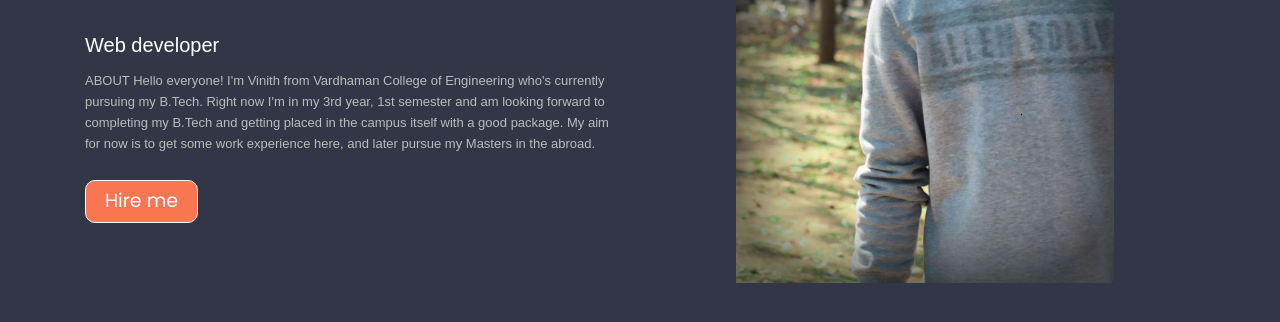
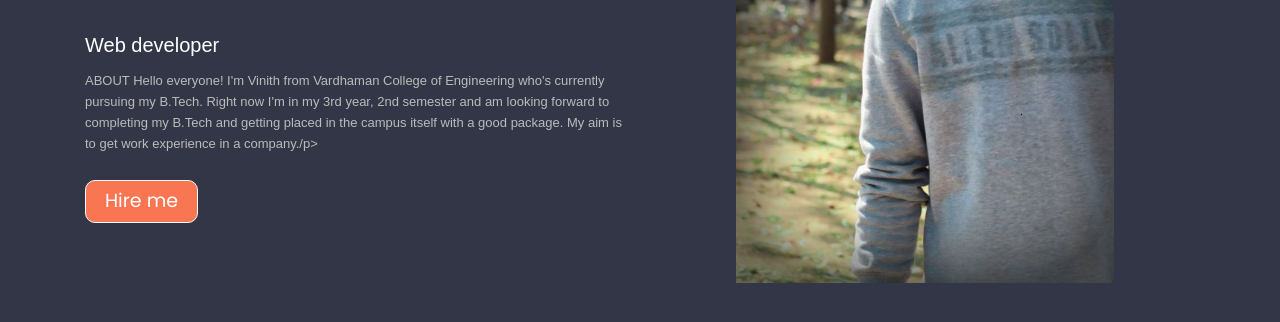
Before and after one commit to kopperaVinith/Portfolio, a plain HTML site: page index.html in a window 1280 px wide. Shown: the part 460-782 px from the top of the page. Drawn offline with nearby package versions, Linux system fonts and the light colour scheme.

Commit message:
Update index.html

```diff
--- a/index.html
+++ b/index.html
@@ -56,7 +56,7 @@
                   <br>
                   <h2>Web developer</h2><h5></h5>
                   <p>ABOUT
-                    Hello everyone! I'm Vinith from Vardhaman College of Engineering who's currently pursuing my B.Tech. Right now I'm in my 3rd year, 1st semester and am looking forward to completing my B.Tech and getting placed in the campus itself with a good package. My aim for now is to get some work experience here, and later pursue my Masters in the abroad.</p>
+                    Hello everyone! I'm Vinith from Vardhaman College of Engineering who's currently pursuing my B.Tech. Right now I'm in my 3rd year, 2nd semester and am looking forward to completing my B.Tech and getting placed in the campus itself with a good package. My aim is to get work experience in a company./p>
                  <div class="btn_container ">
                    <button class="btn btn-light animate_animatedo">Hire me</button>
                   </div>
```
